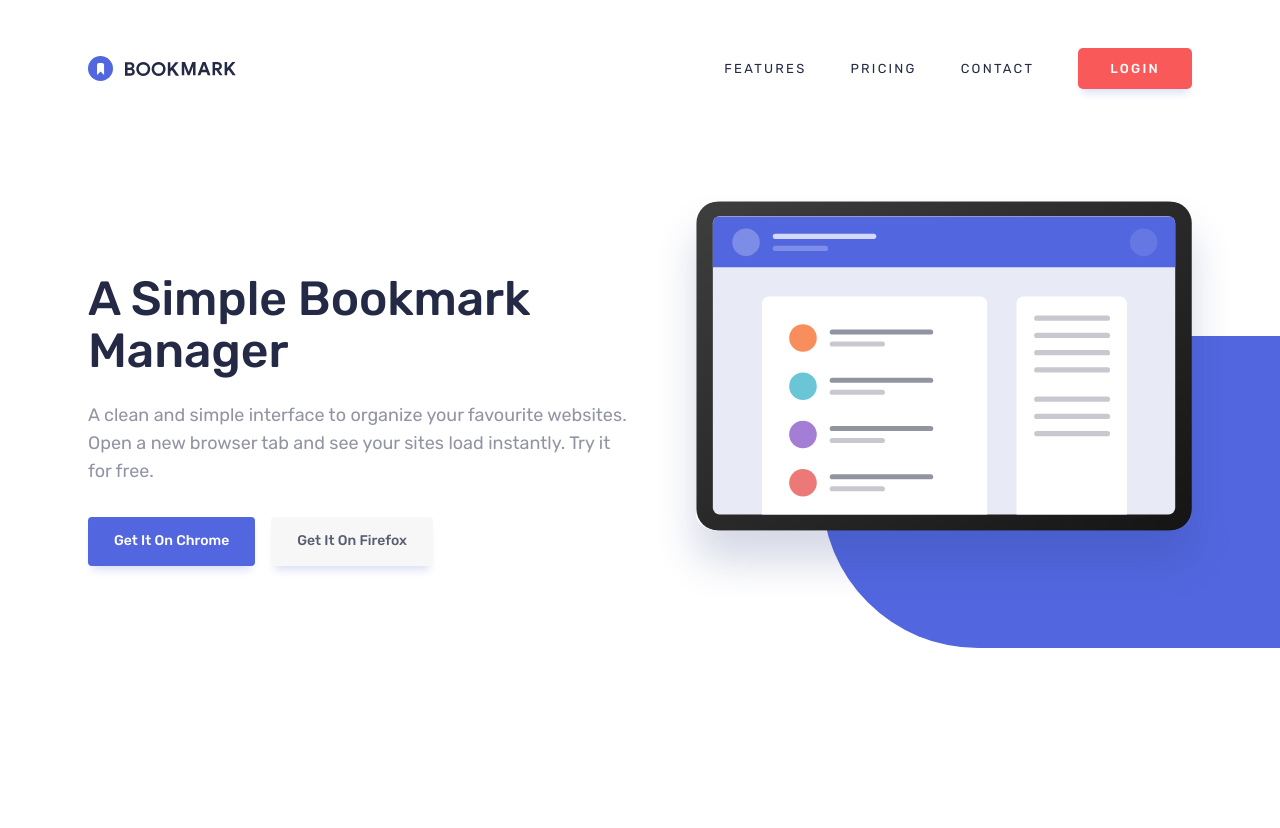
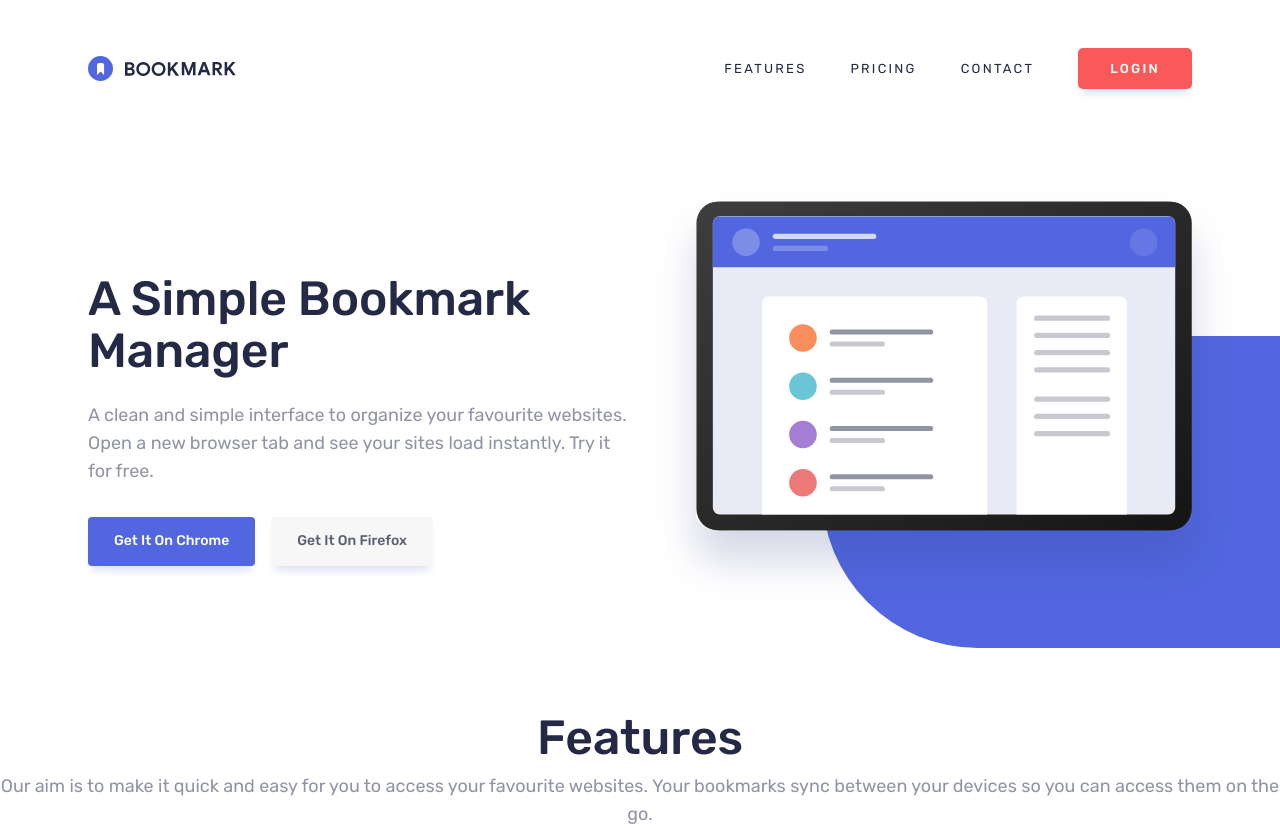
Before and after one commit to 0x41-li/bookmark-landing-page, a React (Vite) app: page / in a window 1280 px wide. Before the commit the page ends 800 px from the top, so only its background shows below. Built offline with nearby package versions, Linux system fonts and the light colour scheme.

Commit message:
Creating  the Features section, and cleaning things up

```diff
--- a/src/App.tsx
+++ b/src/App.tsx
@@ -4,24 +4,13 @@ import "./sass/app.scss";
 
 // Website parts
 import Header from "./shared/Header.tsx";
-import Hero from "./Hero.tsx";
+import Hero from "./sections/Hero.tsx";
+import Features from "./sections/Features.tsx";
 
 // fonts
 import RubikRegular from "./assets/fonts/Rubik/static/Rubik-Regular.ttf";
 import RubikMedium from "./assets/fonts/Rubik/static/Rubik-Medium.ttf";
 import { useEffect, useState } from "react";
-
-declare module "@mui/material/styles" {
-  interface Palette {
-    darkBlue: Palette["primary"];
-    gray: Palette["primary"];
-  }
-
-  interface PaletteOptions {
-    darkBlue?: PaletteOptions["primary"];
-    gray: PaletteOptions["primary"];
-  }
-}
 
 const colors = {
   primary: "#5267DF",
@@ -217,6 +206,7 @@ function App() {
       <CssBaseline />
       <Header isMenuOpen={isMenuOpen} setIsMenuOpen={setIsMenuOpen} />
       <Hero />
+      <Features />
     </ThemeProvider>
   );
 }
--- a/src/data/data.json
+++ b/src/data/data.json
@@ -17,7 +17,6 @@
         "href": "#"
       },
       {
-        "type": "link",
         "type": "button",
         "text": "login",
         "href": "#"
@@ -33,5 +32,11 @@
         "href": "#"
       }
     ]
+  },
+  "hero": {
+    "heading": "A Simple Bookmark Manager",
+    "subheading": "A clean and simple interface to organize your favourite websites. Open a new browser tab and see your sites load instantly. Try it for free.",
+    "CTA": "Get it on Chrome",
+    "ghostButton": "Get it on Firefox"
   }
 }
--- /dev/null
+++ b/src/sections/Features.tsx
@@ -0,0 +1,26 @@
+import { Box, Container, Theme, Typography, useTheme } from "@mui/material";
+
+const Features = () => {
+  const theme = useTheme() as Theme;
+
+  return (
+    <Container sx={{ marginBlockStart: theme.spacing(36.5) }}>
+      <Box>
+        <Typography variant="h2" textAlign="center" letterSpacing={-0.075}>
+          Features
+        </Typography>
+        <Typography
+          variant="body1"
+          textAlign="center"
+          sx={{ marginBlockStart: theme.spacing(2) }}
+        >
+          Our aim is to make it quick and easy for you to access your favourite
+          websites. Your bookmarks sync between your devices so you can access
+          them on the go.
+        </Typography>
+      </Box>
+    </Container>
+  );
+};
+
+export default Features;
```
Also changed, not shown: src/sections/Hero.tsx (renamed from src/Hero.tsx, +7 -7 lines), src/vite-env.d.ts (+12 -0 lines).
